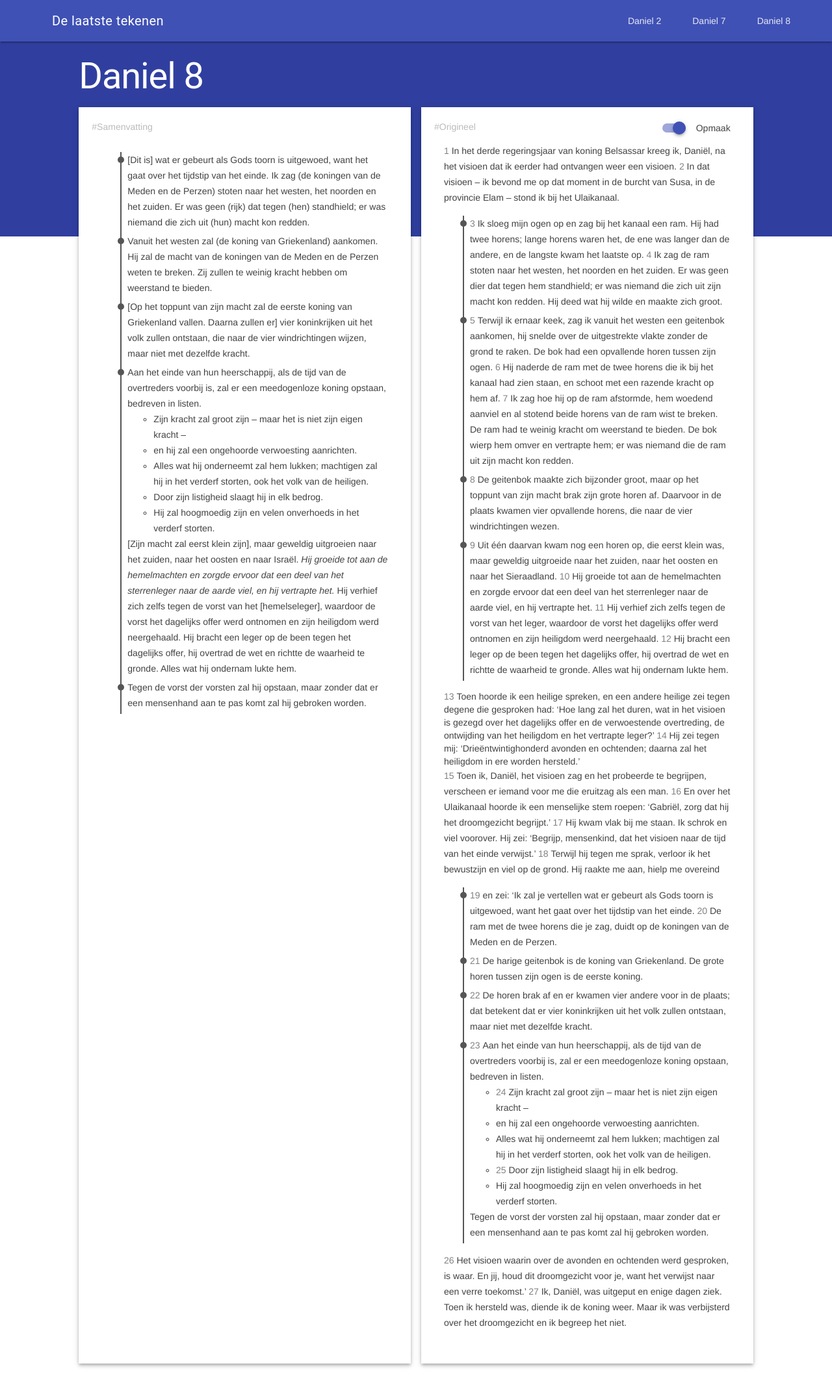
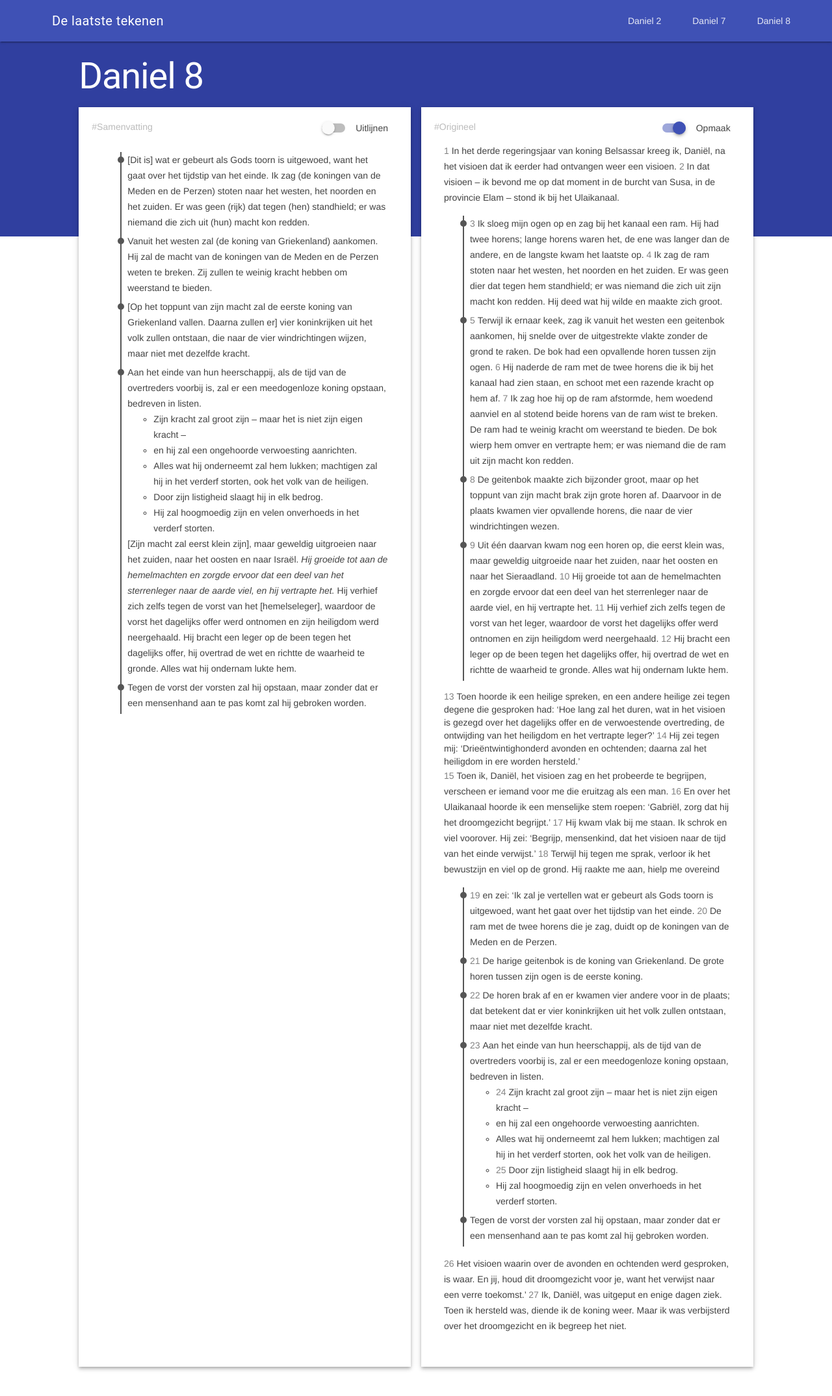
Before and after one commit to tomasvanrijsse/the-last-signs, a Jekyll site: the page built from _chapters/daniel-8.html, in a window 1280 px wide. Shown: the top 2149 px of the page at 65% size. Built offline with Jekyll 4.4.1, drawn with Linux system fonts in a browser that asks for light colours; nearby versions of some CDN libraries.

Commit message:
Daniel 8 - alignment

```diff
--- a/_chapters/daniel-8.html
+++ b/_chapters/daniel-8.html
@@ -3,19 +3,19 @@
 title: Daniel 8
 summary: |
     <ol class="timeline">
-        <li>
+        <li class="align" data-align-no="19">
             <span class="verse-no">19 </span>[Dit is] wat er gebeurt als Gods toorn is uitgewoed, want het gaat over het tijdstip van het einde.
             <span class="verse-no">4 </span>Ik zag (de koningen van de Meden en de Perzen) stoten naar het westen, het noorden en het zuiden. Er was geen (rijk) dat tegen (hen) standhield; er was niemand die zich uit (hun) macht kon redden.
         </li>
-        <li>
+        <li class="align" data-align-no="21">
             <span class="verse-no">5 </span>Vanuit het westen zal (de koning van Griekenland) aankomen.
             <span class="verse-no">7 </span>Hij zal de macht van de koningen van de Meden en de Perzen weten te breken. Zij zullen te weinig kracht hebben om weerstand te bieden.
         </li>
-        <li>
+        <li  class="align" data-align-no="22">
             <span class="verse-no">22 </span>[Op het toppunt van zijn macht zal de eerste koning van Griekenland vallen.
             Daarna zullen er] vier koninkrijken uit het volk zullen ontstaan, die naar de vier windrichtingen wijzen, maar niet met dezelfde kracht.
         </li>
-        <li>
+        <li class="align" data-align-no="23">
             <span class="verse-no">23 </span>Aan het einde van hun heerschappij, als de tijd van de overtreders voorbij is, zal er een meedogenloze koning opstaan, bedreven in listen.
             <ul class="summary" title="Beschrijving van de medegonloze koning">
                 <li><span class="verse-no">24 </span>Zijn kracht zal groot zijn – maar het is niet zijn eigen kracht –</li>
@@ -29,7 +29,7 @@
             <span class="verse-no">11 </span>Hij verhief zich zelfs tegen de vorst van het [hemelseleger], waardoor de vorst het dagelijks offer werd ontnomen en zijn heiligdom werd neergehaald.
             <span class="verse-no">12 </span>Hij bracht een leger op de been tegen het dagelijks offer, hij overtrad de wet en richtte de waarheid te gronde. Alles wat hij ondernam lukte hem.
         </li>
-        <li>
+        <li  class="align" data-align-no="25">
             <span class="verse-no">25 </span>Tegen de vorst der vorsten zal hij opstaan, maar zonder dat er een mensenhand aan te pas komt zal hij gebroken worden.
         </li>
     </ol>
@@ -70,17 +70,17 @@
     </p>
     <div class="explanation">
         <ol class="timeline">
-            <li>
+            <li  class="align" data-align-no="19">
                 <span class="verse-no">19 </span>en zei: ‘Ik zal je vertellen wat er gebeurt als Gods toorn is uitgewoed, want het gaat over het tijdstip van het einde.
                 <span class="verse-no">20 </span>De ram met de twee horens die je zag, duidt op de koningen van de Meden en de Perzen.
             </li>
-            <li>
+            <li class="align" data-align-no="21">
                 <span class="verse-no">21 </span>De harige geitenbok is de koning van Griekenland. De grote horen tussen zijn ogen is de eerste koning.
             </li>
-            <li>
+            <li class="align" data-align-no="22">
                 <span class="verse-no">22 </span>De horen brak af en er kwamen vier andere voor in de plaats; dat betekent dat er vier koninkrijken uit het volk zullen ontstaan, maar niet met dezelfde kracht.
             </li>
-            <li>
+            <li class="align" data-align-no="23">
                 <span class="verse-no">23 </span>Aan het einde van hun heerschappij, als de tijd van de overtreders voorbij is, zal er een meedogenloze koning opstaan, bedreven in listen.
                 <ul>
                     <li><span class="verse-no">24 </span>Zijn kracht zal groot zijn – maar het is niet zijn eigen kracht –</li>
@@ -89,6 +89,8 @@
                     <li><span class="verse-no">25 </span>Door zijn listigheid slaagt hij in elk bedrog.</li>
                     <li>Hij zal hoogmoedig zijn en velen onverhoeds in het verderf storten.</li>
                 </ul>
+            </li>
+            <li class="align" data-align-no="25">
                 Tegen de vorst der vorsten zal hij opstaan, maar zonder dat er een mensenhand aan te pas komt zal hij gebroken worden.
             </li>
         </ol>
```
